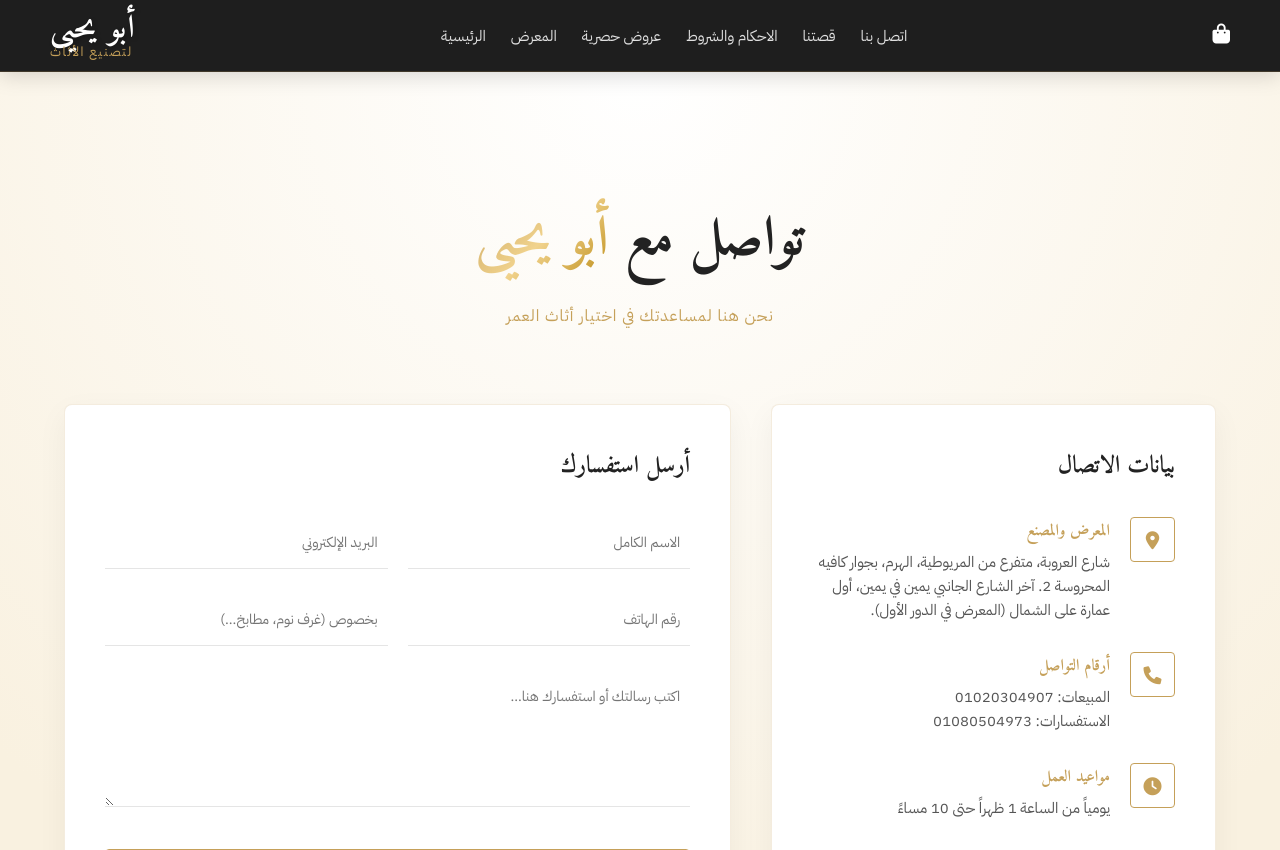
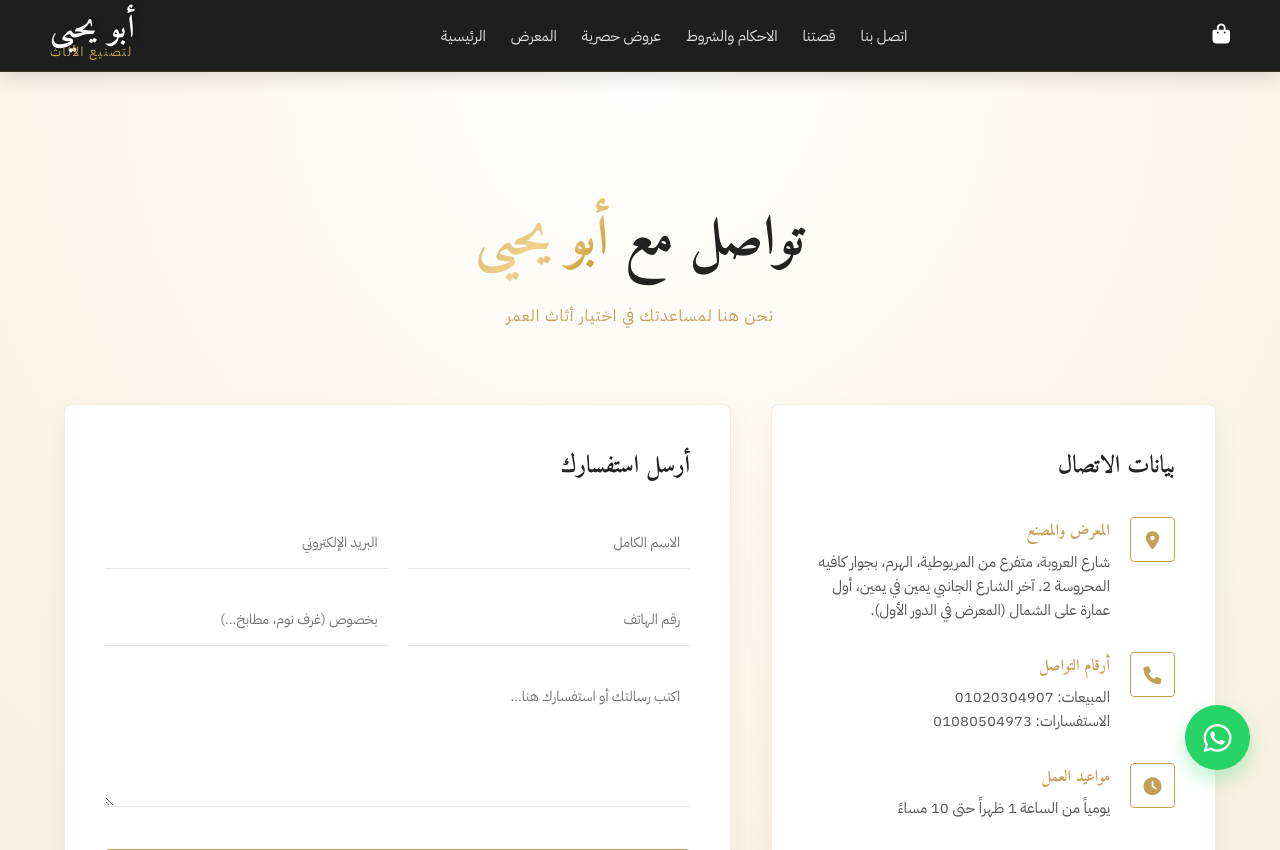
Before and after one commit to youseff11/Furniture, a Django app: page /contact/ in a window 1280 px wide. Shown: the top 850 px of the page. Run offline with Django 5.2, Linux system fonts and the light colour scheme.

Commit message:
first commit

```diff
--- a/templates/contact.html
+++ b/templates/contact.html
@@ -11,6 +11,7 @@
         --text-main: #333333;
         --border-luxury: rgba(197, 160, 89, 0.2);
         --luxury-ease: cubic-bezier(0.23, 1, 0.32, 1);
+        --whatsapp-green: #25D366;
     }
 
     body {
@@ -56,6 +57,50 @@
         margin-top: 15px;
         font-weight: 400;
     }
+
+    /* --- WhatsApp Style --- */
+    .wa-float-container {
+        position: fixed;
+        bottom: 30px;
+        right: 30px;
+        z-index: 9999;
+        display: flex;
+        flex-direction: column;
+        align-items: flex-end;
+        gap: 15px;
+    }
+    .wa-contact-list {
+        display: none;
+        flex-direction: column;
+        gap: 10px;
+        transform-origin: bottom right;
+    }
+    .wa-contact-item {
+        background: white;
+        color: #333;
+        padding: 12px 20px;
+        border-radius: 50px;
+        box-shadow: 0 10px 25px rgba(0,0,0,0.15);
+        text-decoration: none;
+        display: flex;
+        align-items: center;
+        gap: 12px;
+        font-family: 'IBM Plex Sans Arabic', sans-serif;
+        font-size: 14px;
+        transition: 0.3s var(--luxury-ease);
+        border: 1px solid #eee;
+    }
+    .wa-contact-item i { color: var(--whatsapp-green); font-size: 18px; }
+    .wa-contact-item:hover { transform: translateX(-10px); background: var(--accent-gold); color: white; }
+    .wa-contact-item:hover i { color: white; }
+    .wa-main-btn {
+        width: 65px; height: 65px; background: var(--whatsapp-green);
+        border-radius: 50%; display: flex; align-items: center; justify-content: center;
+        color: white; font-size: 32px; cursor: pointer;
+        box-shadow: 0 10px 20px rgba(37, 211, 102, 0.3); transition: 0.4s;
+    }
+    .wa-float-container.active .wa-contact-list { display: flex; animation: slideIn 0.4s var(--luxury-ease) forwards; }
+    @keyframes slideIn { from { opacity: 0; transform: translateY(20px); } to { opacity: 1; transform: translateY(0); } }
 
     .contact-grid {
         display: grid;
@@ -191,6 +236,22 @@
     }
 </style>
 
+<div class="wa-float-container" id="waContainer">
+    <div class="wa-contact-list">
+        <a href="https://wa.me/201020304907?text=مرحباً، أرغب في الاستفسار عن مبيعات أبو يحيى" target="_blank" class="wa-contact-item">
+            <span>مبيعات / استفسارات: 01020304907</span>
+            <i class="fa-brands fa-whatsapp"></i>
+        </a>
+        <a href="https://wa.me/201080504973?text=مرحباً، أرغب في الاستفسار عن مبيعات أبو يحيى" target="_blank" class="wa-contact-item">
+            <span>مبيعات / استفسارات: 01080504973</span>
+            <i class="fa-brands fa-whatsapp"></i>
+        </a>
+    </div>
+    <div class="wa-main-btn" onclick="document.getElementById('waContainer').classList.toggle('active')">
+        <i class="fa-brands fa-whatsapp"></i>
+    </div>
+</div>
+
 <div class="contact-wrapper">
     <div class="section-title">
         <h1>تواصل مع <span>أبو يحيى</span></h1>
```
